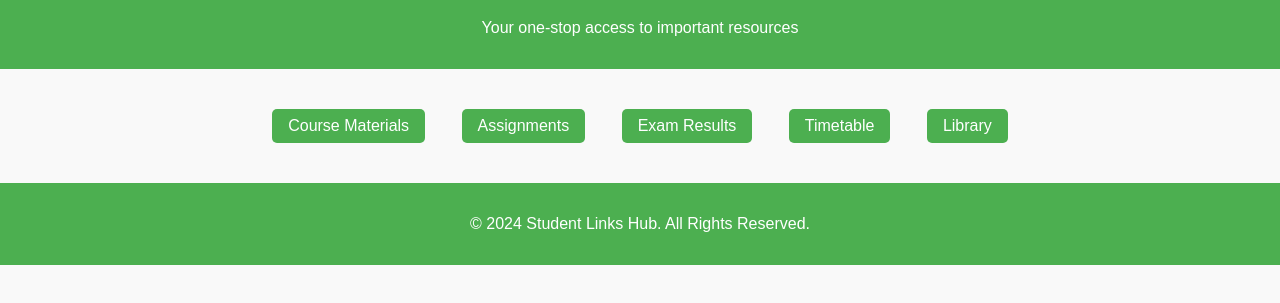
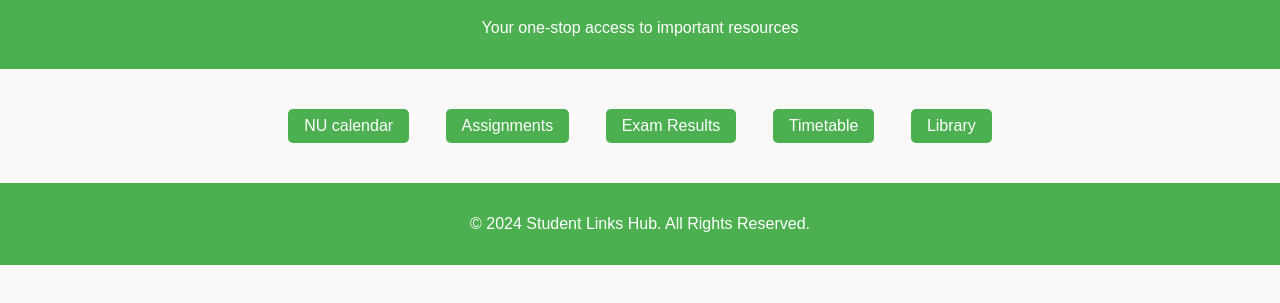
Before and after one commit to Mohanned-Mahmoud/student-links-hub, a plain HTML site: page index.html in a window 1280 px wide. Shown: the part 77-380 px from the top of the page. Drawn offline with Linux system fonts and the light colour scheme.

Commit message:
Update index.html

```diff
--- a/index.html
+++ b/index.html
@@ -12,7 +12,8 @@
         <p>Your one-stop access to important resources</p>
     </header>
     <nav>
-        <a href="https://example.com/course-material" target="_blank">Course Materials</a>
+        <a href="https://nileuniversity.sharepoint.com/sites/portal/Shared%20Documents/Forms/AllItems.aspx?id=%2Fsites%2Fportal%2FShared%20Documents%2FClasses%20Schedules%2FUndergraduates%20Schedule%2FNU%2DCalendar%202024%2D2025%2Epdf&parent=%2Fsites%2Fportal%2FShared%20Documents%2FClasses%20Schedules%2FUndergraduates%20Schedule
+" target="_blank">NU calendar</a>
         <a href="https://example.com/assignments" target="_blank">Assignments</a>
         <a href="https://example.com/results" target="_blank">Exam Results</a>
         <a href="https://example.com/timetable" target="_blank">Timetable</a>
```
